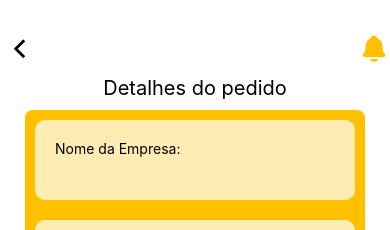
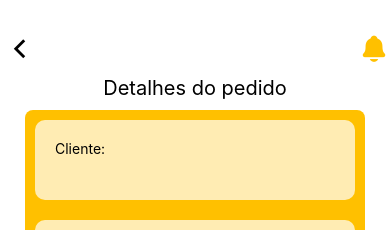
Before and after one commit to Jadando/Vroom, a React Native app: screen /VisualizarPedidoEmpresa in a window 390 px wide. Shown: the top 230 px of the page. Built offline with nearby package versions, Linux system fonts and the light colour scheme; no server answers; what @rnmapbox/maps would draw is missing.

Commit message:
cade meus torrent

```diff
--- a/src/pages/Empresa/VisualizarPedido/index.js
+++ b/src/pages/Empresa/VisualizarPedido/index.js
@@ -8,7 +8,6 @@ export default function VisualizarPedidoEmpresa({ route }) {
     const navigation = useNavigation()
 
     const [nome, setNome] = useState(route.params?.nomeCliente || '');
-    const [endereco, setEndereco] = useState(route.params?.nomeEmpresa || '');
     const [order, setOrder] = useState(route.params?.comanda || '');
     const [open, setOpen] = useState(false);
     const [value, setValue] = useState(0.0);
@@ -30,7 +29,7 @@ export default function VisualizarPedidoEmpresa({ route }) {
             <View style={styles.container}>
                 <View style={styles.header}>
                     <TouchableOpacity onPress={() => navigation.pop(1)}>
-                    <Icon name='chevron-back' size={30} color='#000' />
+                        <Icon name='chevron-back' size={30} color='#000' />
                     </TouchableOpacity>
                     <TouchableOpacity style={styles.headerBell}><Icon name='notifications' size={30} color='#ffc000' /></TouchableOpacity>
                 </View>
@@ -42,7 +41,7 @@ export default function VisualizarPedidoEmpresa({ route }) {
                 <View style={styles.card}>
                     <View style={styles.recentsContent}>
                         <Text>
-                            Nome da Empresa:
+                            Cliente:
                         </Text>
                         <TextInput
                             style={{ fontSize: 16 }}
```
